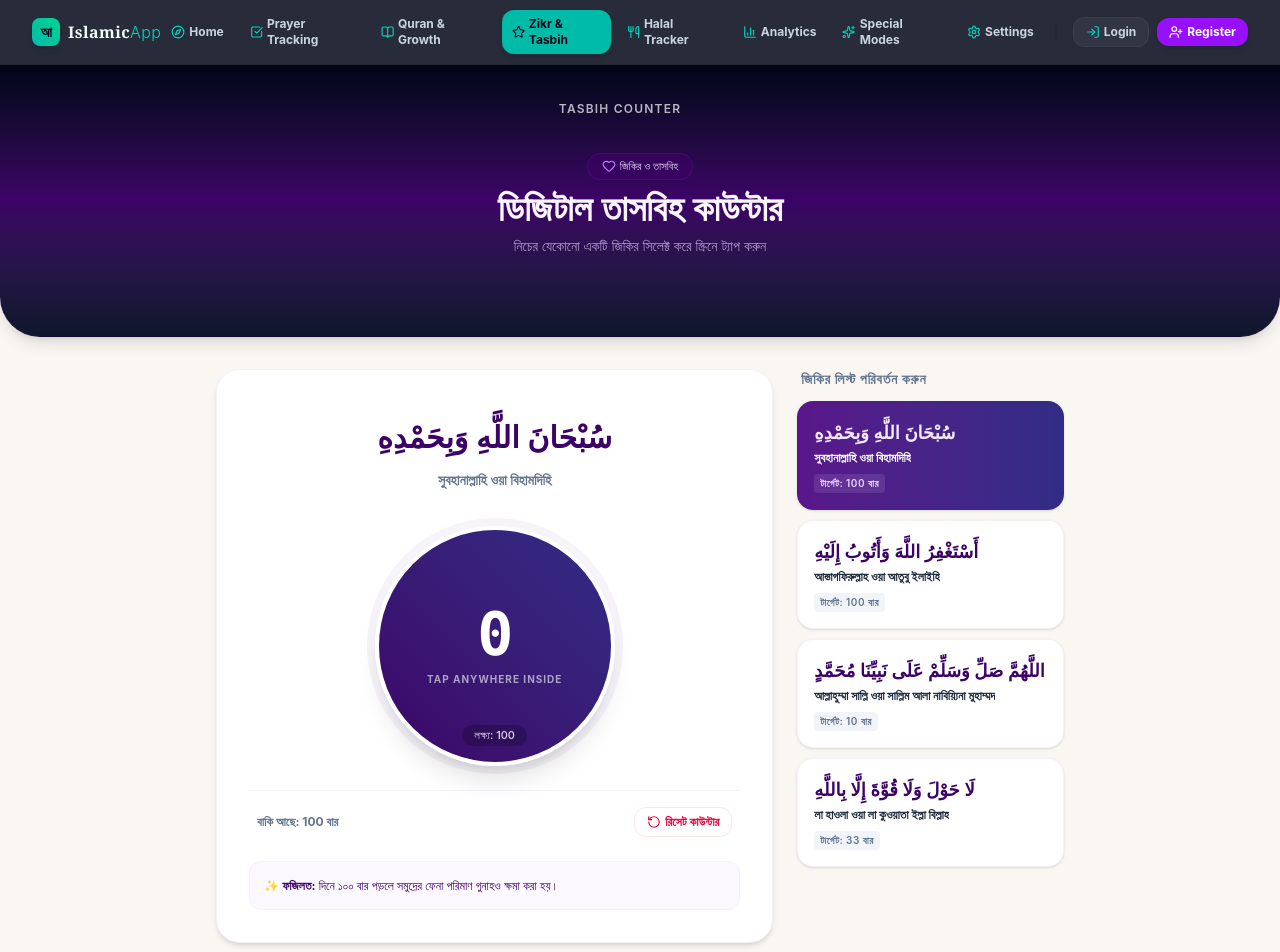
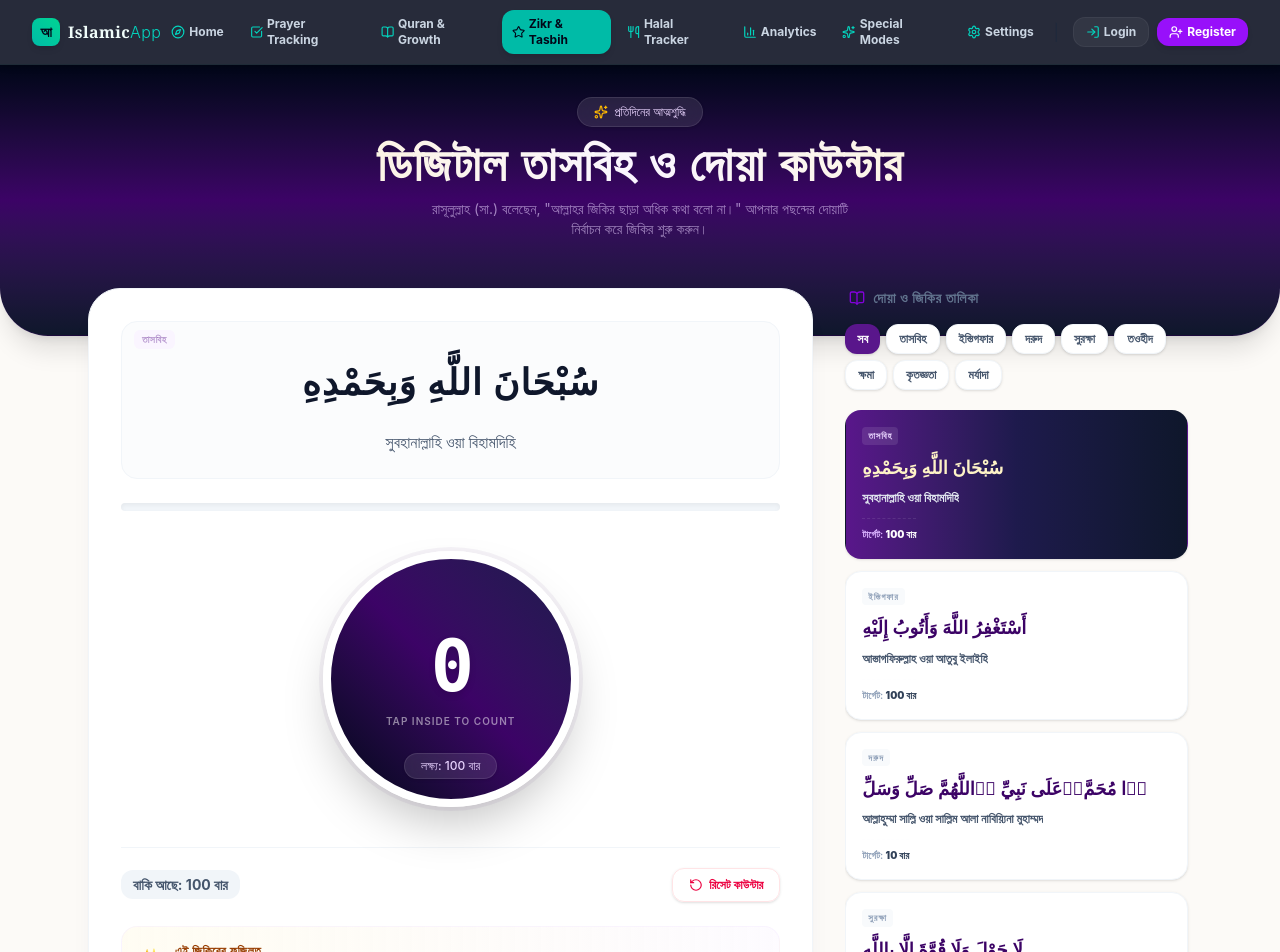
Before and after one commit to Professoramit2507/Islamic-Tracker, a React (Vite) app: page /zikr-tasbih in a window 1280 px wide. Shown: the top 952 px of the page. Built offline with nearby package versions, Linux system fonts and the light colour scheme.

Commit message:
update zikir

```diff
--- a/src/Components/NavberComponents/Zikir.jsx
+++ b/src/Components/NavberComponents/Zikir.jsx
@@ -1,26 +1,47 @@
 import React, { useState } from 'react';
-import { ArrowLeft, RotateCcw, Heart, CheckCircle } from 'lucide-react';
-import { useNavigate } from 'react-router';
+import { RotateCcw, Heart, CheckCircle, Sparkles, BookOpen } from 'lucide-react';
 import { motion, AnimatePresence } from 'framer-motion';
 
 const Zikir = () => {
-  const navigate = useNavigate();
-
-  // ৪টি অত্যন্ত ফজিলতপূর্ণ জিকির ডাটা
+  // সমৃদ্ধ দোয়া ও জিকির ডাটাবেজ (১২টি ফজিলতপূর্ণ জিকির)
   const zikirList = [
-    { id: 1, arabic: "سُبْحَانَ اللَّهِ وَبِحَمْدِهِ", bangla: "সুবহানাল্লাহি ওয়া বিহামদিহি", target: 100, reward: "দিনে ১০০ বার পড়লে সমুদ্রের ফেনা পরিমাণ গুনাহও ক্ষমা করা হয়।" },
-    { id: 2, arabic: "أَسْتَغْفِرُ اللَّهَ وَأَتُوبُ إِلَيْهِ", bangla: "আস্তাগফিরুল্লাহ ওয়া আতুবু ইলাইহি", meaning: "আমি আল্লাহর কাছে ক্ষমা চাচ্ছি।", target: 100, reward: "রিজিকে বরকত বাড়ে এবং সমস্ত দুশ্চিন্তা থেকে মুক্তির পথ খুলে যায়।" },
-    { id: 3, arabic: "اللَّهُمَّ صَلِّ وَسَلِّمْ عَلَى نَبِيِّنَا مُحَمَّدٍ", bangla: "আল্লাহুম্মা সাল্লি ওয়া সাল্লিম আলা নাবিয়্যিনা মুহাম্মদ", target: 10, reward: "সকাল-সন্ধ্যায় ১০ বার পড়লে কেয়ামতের দিন নবীজী (সা.)-এর শাফায়াত মিলবে।" },
-    { id: 4, arabic: "لَا حَوْلَ وَلَا قُوَّةَ إِلَّا بِاللَّهِ", bangla: "লা হাওলা ওয়া লা কুওয়াতা ইল্লা বিল্লাহ", target: 33, reward: "এটি জান্নাতের অন্যতম গোপন রত্নভাণ্ডার এবং দুশ্চিন্তার মহা ওষুধ।" },
+    { id: 1, category: "তাসবিহ", arabic: "سُبْحَانَ اللَّهِ وَبِحَمْدِهِ", bangla: "সুবহানাল্লাহি ওয়া বিহামদিহি", target: 100, reward: "দিনে ১০০ বার পড়লে সমুদ্রের ফেনা পরিমাণ গুনাহও ক্ষমা করা হয়।" },
+    { id: 2, category: "ইস্তিগফার", arabic: "أَسْتَغْفِرُ اللَّهَ وَأَتُوبُ إِلَيْهِ", bangla: "আস্তাগফিরুল্লাহ ওয়া আতুবু ইলাইহি", target: 100, reward: "রিজিকে বরকত বাড়ে এবং সমস্ত দুশ্চিন্তা থেকে মুক্তির পথ খুলে যায়।" },
+    { id: 3, category: "দরুদ", arabic: "اللَّهُمَّ صَلِّ وَسَلِّমْ عَلَى نَبِيِّনَا مُحَمَّদٍ", bangla: "আল্লাহুম্মা সাল্লি ওয়া সাল্লিম আলা নাবিয়্যিনা মুহাম্মদ", target: 10, reward: "সকাল-সন্ধ্যায় ১০ বার পড়লে কেয়ামতের দিন নবীজী (সা.)-এর শাফায়াত মিলবে।" },
+    { id: 4, category: "সুরক্ষা", arabic: "لَا حَوْلَ وَلَا قُوَّةَ إِلَّا بِاللَّهِ", bangla: "লা হাওলা ওয়া লা কুওয়াতা ইল্লা বিল্লাহ", target: 33, reward: "এটি জান্নাতের অন্যতম গোপন রত্নভাণ্ডার এবং দুশ্চিন্তার মহা ওষুধ।" },
+    { id: 5, category: "তওহীদ", arabic: "لَا إِلَٰهَ إِلَّا اللَّهُ وَحْدَهُ لَا شَرِيكَ لَهُ", bangla: "লা ইলাহা ইল্লাল্লাহু ওয়াহদাহু লা শারীকা লাহু", target: 100, reward: "১০টি গোলাম আজাদ করার সওয়াব পাওয়া যায় এবং শয়তান থেকে হেফাজতে থাকা যায়।" },
+    { id: 6, category: "তাসবিহ", arabic: "سُبْحَانَ اللَّهِ وَبِحَمْدِهِ سُبْحَانَ اللَّهِ الْعَظِيمِ", bangla: "সুবহানাল্লাহি ওয়া বিহামদিহি সুবহানাল্লাহিল আজিম", target: 33, reward: "এই দুটি বাক্য উচ্চারণে খুবই সহজ কিন্তু কিয়ামতের পাল্লায় অত্যন্ত ভারী।" },
+    { id: 7, category: "ক্ষমা", arabic: "لَّا إِلَٰهَ إِلَّا أَنتَ سُبْحَٰنَكَ إِنِّى كُنتُ مِنَ ٱلظَّٰلِمِينَ", bangla: "লা ইলাহা ইল্লা আন্তা সুবহানাকা ইন্নি কুন্তু মিনাজ জোয়ালিমিন", target: 10, reward: "দোয়া ইউনুস; বিপদে পড়ে এই দোয়া করলে আল্লাহ তাআলা অবশ্যই তা কবুল করেন।" },
+    { id: 8, category: "কৃতজ্ঞতা", arabic: "الْحَمْدُ لِلَّهِ رَبِّ الْعَالَمِينَ", bangla: "আলহামদুলিল্লাহি রব্বিল আলামিন", target: 33, reward: "নেয়ামতের শুকরিয়া আদায় করলে আল্লাহ নিয়ামত আরও বাড়িয়ে দেন।" },
+    { id: 9, category: "তওহীদ", arabic: "حَسْبُنَا اللَّهُ وَنِعْمَ الْوَكِيلُ", bangla: "হাসবুনাল্লাহু ওয়ানি'মাল ওয়াকিল", target: 33, reward: "আল্লাহই আমাদের জন্য যথেষ্ট এবং তিনি কতই না চমৎকার কর্মবিধায়ক।" },
+    { id: 10, category: "সুরক্ষা", arabic: "بِسْمِ اللَّهِ الَّذِي لَا يَضُرُّ مَعَ اسْمِهِ شَيْءٌ", bangla: "বিসমিল্লাহিল্লাজি লা ইয়াদুররু মা'আসমিহি শাইয়ুন", target: 3, reward: "সকাল-সন্ধ্যায় ৩ বার পড়লে আসমান-জমিনের কোনো কিছু ক্ষতি করতে পারবে না।" },
+    { id: 11, category: "মর্যাদা", arabic: "اللَّهُ لَا إِلَٰهَ إِلَّا هُوَ الْحَيُّ الْقَيُّومُ", bangla: "আল্লাহু লা ইলাহা ইল্লা হুওয়াল হাইয়ুল কাইয়ুম (আয়াতুল কুরসি)", target: 1, reward: "ফরজ সালাতের পর পড়লে মৃত্যুর সাথে সাথেই জান্নাত। রাতে পড়লে শয়তান থেকে সুরক্ষা।" },
+    { id: 12, category: "ক্ষমা", arabic: "رَبِّ اغْفِرْ لِي وَتُبْ عَلَيَّ", bangla: "রব্বিগফিরলী ওয়াতুব আলাইয়্যা", target: 70, reward: "রাসূলুল্লাহ (সা.) মজলিশে বসে এই ইস্তিগফারটি ১০০ বার পর্যন্ত পড়তেন।" }
   ];
 
-  // অ্যাক্টিভ জিকির এবং কাউন্টার স্টেট
+  // স্টেটসমূহ
   const [selectedZikir, setSelectedZikir] = useState(zikirList[0]);
   const [count, setCount] = useState(0);
+  const [activeFilter, setActiveFilter] = useState("সব");
+
+  // ইউনিক ক্যাটাগরি লিস্ট তৈরি
+  const categories = ["সব", ...new Set(zikirList.map(item => item.category))];
+
+  // ফিল্টার অনুযায়ী জিকির লিস্ট
+  const filteredZikirList = activeFilter === "সব"
+    ? zikirList
+    : zikirList.filter(item => item.category === activeFilter);
+
+  // প্রোগ্রেস পার্সেন্টেজ হিসাব ($inline$ বা $$display$$ মেথড ছাড়া সাধারণ হিসাব)
+  const progressPercent = Math.min((count / selectedZikir.target) * 100, 100);
 
   const handleTap = () => {
     if (count < selectedZikir.target) {
       setCount(prev => prev + 1);
+      // মোবাইলে হালকা ভাইব্রেশন ফিল (UX Improve)
+      if (navigator.vibrate) {
+        navigator.vibrate(40);
+      }
     }
   };
 
@@ -30,115 +51,174 @@ const Zikir = () => {
 
   const handleZikirChange = (zikir) => {
     setSelectedZikir(zikir);
-    setCount(0); // নতুন জিকির সিলেক্ট করলে কাউন্টার রিসেট হবে
+    setCount(0);
   };
 
   return (
-    <div className="min-h-screen bg-[#faf7f2] text-slate-800 font-sans pb-16">
+    <div className="min-h-screen bg-[#fcfaf7] text-slate-800 font-sans pb-16 selection:bg-purple-200">
 
-      {/* হেডার ব্যanation (Midnight/Purple Theme) */}
-      <div className="relative bg-gradient-to-b from-slate-950 via-purple-950 to-slate-900 text-white pt-6 pb-20 px-6 rounded-b-[2.5rem] shadow-lg border-b border-purple-900/20">
-        <div className="max-w-4xl mx-auto flex items-center justify-center relative z-10">
+      {/* প্রিমিয়াম মডার্ন হেডার */}
+      <div className="relative bg-linear-to-b from-slate-950 via-purple-950 to-slate-900 text-white pt-8 pb-24 px-6 rounded-b-[3rem] shadow-xl border-b border-purple-900/30 overflow-hidden">
+        <div className="absolute inset-0 bg-[radial-gradient(circle_at_top_right,var(--tw-gradient-stops))] from-purple-700/10 via-transparent to-transparent opacity-70" />
 
-          <span className="text-xs font-semibold tracking-widest uppercase opacity-70">Tasbih Counter</span>
-          <div className="w-10 h-10" />
+        <div className="max-w-6xl mx-auto text-center relative z-10 space-y-3">
+          <div className="inline-flex items-center gap-1.5 bg-white/10 backdrop-blur-md border border-white/10 px-4 py-1.5 rounded-full text-xs font-medium text-purple-200 shadow-sm">
+            <Sparkles className="w-3.5 h-3.5 text-amber-400" /> প্রতিদিনের আত্মশুদ্ধি
           </div>
-
-        <div className="max-w-2xl mx-auto text-center mt-6 space-y-2">
-          <div className="inline-flex items-center gap-1 bg-purple-950/60 border border-purple-800/30 px-3.5 py-1 rounded-full text-[11px] font-medium text-purple-200">
-            <Heart className="w-3.5 h-3.5 text-purple-400" /> জিকির ও তাসবিহ
-          </div>
-          <h1 className="text-3xl md:text-4xl font-serif font-bold text-purple-50">ডিজিটাল তাসবিহ কাউন্টার</h1>
-          <p className="text-purple-200/70 text-xs md:text-sm">নিচের যেকোনো একটি জিকির সিলেক্ট করে স্ক্রিনে ট্যাপ করুন</p>
+          <h1 className="text-3xl md:text-5xl font-serif font-bold text-transparent bg-clip-text bg-linear-to-r from-amber-100 via-purple-50 to-amber-100 tracking-wide">
+            ডিজিটাল তাসবিহ ও দোয়া কাউন্টার
+          </h1>
+          <p className="text-purple-200/60 text-xs md:text-sm max-w-md mx-auto">
+            রাসূলুল্লাহ (সা.) বলেছেন, "আল্লাহর জিকির ছাড়া অধিক কথা বলো না।" আপনার পছন্দের দোয়াটি নির্বাচন করে জিকির শুরু করুন।
+          </p>
         </div>
       </div>
 
-      {/* মেইন ইন্টারঅ্যাক্টিভ কাউন্টার এরিয়া */}
-      <main className="max-w-4xl mx-auto px-6 mt-8 grid grid-cols-1 md:grid-cols-3 gap-6 relative z-20">
+      {/* মেইন কন্টেন্ট এরিয়া */}
+      <main className="max-w-6xl mx-auto px-4 md:px-6 -mt-12 grid grid-cols-1 lg:grid-cols-3 gap-8 relative z-20">
 
-        {/* বাম পাশ: ডিজিটাল বিগ কাউন্টার স্ক্রিন */}
-        <div className="md:col-span-2 flex flex-col items-center justify-center bg-white p-8 rounded-3xl border border-purple-950/5 shadow-md space-y-6">
+        {/* বাম পাশ: মূল কাউন্টার ড্যাশবোর্ড */}
+        <div className="lg:col-span-2 flex flex-col bg-white p-6 md:p-8 rounded-4xl border border-slate-100 shadow-xl shadow-purple-950/5 space-y-6 transition-all">
 
-          <div className="text-center space-y-2 min-h-[100px] flex flex-col justify-center">
+          {/* লাইভ ডিসপ্লে এরিয়া */}
+          <div className="text-center space-y-3 py-6 px-4 bg-slate-50/50 rounded-2xl border border-slate-100 min-h-35 flex flex-col justify-center relative overflow-hidden">
+            <span className="absolute top-2 left-3 text-[10px] uppercase tracking-wider font-bold text-purple-900/40 px-2 py-0.5 bg-purple-50 rounded-md">
+              {selectedZikir.category}
+            </span>
             <AnimatePresence mode="wait">
               <motion.p
                 key={selectedZikir.id}
-                initial={{ opacity: 0, y: -5 }}
+                initial={{ opacity: 0, y: -8 }}
                 animate={{ opacity: 1, y: 0 }}
-                exit={{ opacity: 0, y: 5 }}
-                className="text-2xl md:text-3xl font-serif font-bold text-purple-950 leading-relaxed"
+                exit={{ opacity: 0, y: 8 }}
+                className="text-2xl md:text-4xl font-serif font-bold text-slate-900 leading-loose tracking-wide dir-rtl px-2"
               >
                 {selectedZikir.arabic}
               </motion.p>
             </AnimatePresence>
-            <p className="text-sm font-semibold text-slate-500">{selectedZikir.bangla}</p>
+            <p className="text-sm md:text-base font-medium text-slate-600 max-w-xl mx-auto">{selectedZikir.bangla}</p>
           </div>
 
-          {/* বড় বৃত্তাকার মেইন ট্যাপ বাটন */}
+          {/* প্রোগ্রেস বার */}
+          <div className="w-full bg-slate-100 rounded-full h-2 overflow-hidden shadow-inner">
+            <div
+              className="bg-linear-to-r from-purple-700 to-indigo-600 h-2 rounded-full transition-all duration-300"
+              style={{ width: `${progressPercent}%` }}
+            />
+          </div>
+
+          {/* বড় ইন্টারঅ্যাক্টিভ ট্যাপ বাটন */}
+          <div className="flex justify-center py-4">
             <button
               onClick={handleTap}
-            className="relative w-52 h-52 md:w-60 md:h-60 rounded-full bg-gradient-to-tr from-purple-950 to-indigo-900 text-white flex flex-col items-center justify-center shadow-xl active:scale-95 transition-all group overflow-hidden border-4 border-white ring-8 ring-purple-900/5"
+              className="relative w-56 h-56 md:w-64 md:h-64 rounded-full bg-linear-to-tr from-slate-950 via-purple-950 to-indigo-950 text-white flex flex-col items-center justify-center shadow-2xl active:scale-[0.97] transition-all group overflow-hidden border-8 border-white ring-4 ring-purple-950/5"
             >
-            <div className="absolute inset-0 bg-white/5 opacity-0 group-hover:opacity-100 transition-opacity" />
-            <span className="text-5xl md:text-6xl font-mono font-black tracking-tight">{count}</span>
-            <span className="text-[10px] uppercase tracking-widest opacity-60 mt-2 font-bold">Tap Anywhere Inside</span>
+              {/* রিফ্লেকশন এফেক্ট */}
+              <div className="absolute inset-0 bg-linear-to-b from-white/10 to-transparent opacity-0 group-hover:opacity-100 transition-opacity" />
 
-            {/* প্রোগ্রেস রিং এর মতো নিচে টার্গেট শো করবে */}
-            <div className="absolute bottom-4 bg-black/20 backdrop-blur-md px-3 py-0.5 rounded-full text-[11px] font-medium text-purple-200">
-              লক্ষ্য: {selectedZikir.target}
+              <span className="text-6xl md:text-7xl font-mono font-black tracking-tighter drop-shadow-md">
+                {count}
+              </span>
+              <span className="text-[10px] uppercase tracking-widest opacity-50 mt-3 font-semibold">
+                Tap Inside to Count
+              </span>
+
+              <div className="absolute bottom-5 bg-white/10 backdrop-blur-md border border-white/10 px-4 py-1 rounded-full text-xs font-medium text-purple-200 shadow-sm">
+                লক্ষ্য: {selectedZikir.target} বার
               </div>
             </button>
+          </div>
 
-          {/* রিসেট এবং স্ট্যাটাস বার */}
-          <div className="flex items-center justify-between w-full border-t border-slate-100 pt-4 px-2">
-            <div className="flex items-center gap-1.5 text-xs font-bold text-slate-500">
+          {/* স্ট্যাটাস ও কন্ট্রোল বার */}
+          <div className="flex items-center justify-between border-t border-slate-100 pt-5">
+            <div className="text-sm font-bold text-slate-600">
               {count === selectedZikir.target ? (
-                <span className="text-emerald-600 flex items-center gap-1">
+                <span className="text-emerald-600 flex items-center gap-1.5 bg-emerald-50 px-3 py-1.5 rounded-xl border border-emerald-100 animate-pulse">
                   <CheckCircle className="w-4 h-4" /> আলহামদুলিল্লাহ্‌ সম্পন্ন!
                 </span>
               ) : (
-                <span>বাকি আছে: {selectedZikir.target - count} বার</span>
+                <span className="bg-slate-100 px-3 py-1.5 rounded-xl">
+                  বাকি আছে: {selectedZikir.target - count} বার
+                </span>
               )}
             </div>
+
             <button
               onClick={handleReset}
-              className="flex items-center gap-1 text-xs font-bold text-rose-600 hover:bg-rose-50 px-3 py-1.5 rounded-xl border border-rose-100 transition-all active:scale-95"
+              className="flex items-center gap-1.5 text-xs font-bold text-rose-600 hover:bg-rose-50 px-4 py-2 rounded-xl border border-rose-100 transition-all active:scale-95 shadow-sm"
             >
               <RotateCcw className="w-3.5 h-3.5" /> রিসেট কাউন্টার
             </button>
           </div>
 
-          {/* লাইভ জিকিরের ফজিলত বক্স */}
-          <div className="w-full bg-purple-50/70 p-3.5 rounded-xl border border-purple-100/50">
-            <p className="text-xs text-purple-950 font-medium leading-relaxed">
-              ✨ <span className="font-bold">ফজিলত:</span> {selectedZikir.reward}
-            </p>
+          {/* ফজিলত ইনফো বক্স */}
+          <div className="bg-linear-to-r from-amber-50/60 to-purple-50/40 p-4 rounded-2xl border border-purple-100/40 flex gap-3 items-start">
+            <span className="text-xl mt-0.5">✨</span>
+            <div className="space-y-0.5">
+              <h4 className="text-xs font-bold text-amber-800 uppercase tracking-wider">এই জিকিরের ফজিলত</h4>
+              <p className="text-xs md:text-sm text-slate-700 font-medium leading-relaxed">{selectedZikir.reward}</p>
+            </div>
           </div>
         </div>
 
-        {/* ডান পাশ: জিকির সিলেকশন লিস্ট */}
-        <div className="space-y-3">
-          <h3 className="text-sm font-bold uppercase tracking-wider text-slate-500 px-1">জিকির লিস্ট পরিবর্তন করুন</h3>
-          <div className="space-y-2.5">
-            {zikirList.map((zikir) => (
+        {/* ডান পাশ: জিকির সিলেকশন ও ফিল্টার প্যানেল */}
+        <div className="space-y-4">
+          <div className="flex items-center gap-2 px-1 text-slate-500">
+            <BookOpen className="w-4 h-4 text-purple-700" />
+            <h3 className="text-sm font-bold uppercase tracking-wider">দোয়া ও জিকির তালিকা</h3>
+          </div>
+
+          {/* ক্যাটাগরি ফিল্টার চিপস */}
+          <div className="flex flex-wrap gap-1.5 pb-1">
+            {categories.map((cat) => (
+              <button
+                key={cat}
+                onClick={() => setActiveFilter(cat)}
+                className={`px-3 py-1.5 rounded-xl text-xs font-bold transition-all shadow-sm ${
+                  activeFilter === cat
+                    ? 'bg-purple-900 text-white'
+                    : 'bg-white text-slate-600 border border-slate-100 hover:border-purple-200'
+                }`}
+              >
+                {cat}
+              </button>
+            ))}
+          </div>
+
+          {/* স্ক্রোলযোগ্য জিকির কার্ডস */}
+          <div className="space-y-3 max-h-140 overflow-y-auto pr-1 custom-scrollbar">
+            {filteredZikirList.map((zikir) => (
               <button
                 key={zikir.id}
                 onClick={() => handleZikirChange(zikir)}
-                className={`w-full text-left p-4 rounded-2xl transition-all border flex flex-col gap-1 shadow-sm ${
+                className={`w-full text-left p-4 rounded-2xl transition-all border flex flex-col gap-2 shadow-sm relative overflow-hidden group ${
                   selectedZikir.id === zikir.id
-                    ? 'bg-gradient-to-r from-purple-900 to-indigo-900 text-white border-transparent'
-                    : 'bg-white text-slate-800 border-purple-950/5 hover:border-purple-900/20'
+                    ? 'bg-linear-to-r from-purple-900 via-indigo-950 to-slate-900 text-white border-transparent'
+                    : 'bg-white text-slate-800 border-slate-100 hover:border-purple-200/60 hover:shadow-md'
                 }`}
               >
-                <p className={`text-right font-serif font-bold text-lg ${selectedZikir.id === zikir.id ? 'text-purple-100' : 'text-purple-950'}`}>
+                {/* ক্যাটাগরি ট্যাগ */}
+                <span className={`text-[9px] font-bold uppercase tracking-widest px-1.5 py-0.5 rounded self-start ${
+                  selectedZikir.id === zikir.id ? 'bg-white/10 text-purple-200' : 'bg-slate-50 text-slate-400'
+                }`}>
+                  {zikir.category}
+                </span>
+
+                <p className={`text-right font-serif font-bold text-base md:text-lg leading-relaxed ${
+                  selectedZikir.id === zikir.id ? 'text-amber-100' : 'text-purple-950'
+                }`}>
                   {zikir.arabic}
                 </p>
-                <p className={`text-xs font-bold truncate ${selectedZikir.id === zikir.id ? 'text-white' : 'text-slate-800'}`}>
+
+                <p className={`text-xs font-bold truncate ${selectedZikir.id === zikir.id ? 'text-slate-200' : 'text-slate-600'}`}>
                   {zikir.bangla}
                 </p>
-                <span className={`text-[10px] font-semibold tracking-wider mt-1 rounded px-1.5 py-0.5 self-start ${selectedZikir.id === zikir.id ? 'bg-white/10 text-purple-200' : 'bg-slate-100 text-slate-500'}`}>
-                  টার্গেট: {zikir.target} বার
+
+                <div className="flex items-center justify-between mt-1 pt-2 border-t border-dashed border-slate-100/10">
+                  <span className={`text-[10px] font-semibold ${selectedZikir.id === zikir.id ? 'text-purple-300' : 'text-slate-400'}`}>
+                    টার্গেট: <strong className={selectedZikir.id === zikir.id ? 'text-white' : 'text-slate-700'}>{zikir.target} বার</strong>
                   </span>
+                </div>
               </button>
             ))}
           </div>
```
Lines whose indentation alone changed are shown as unchanged.
